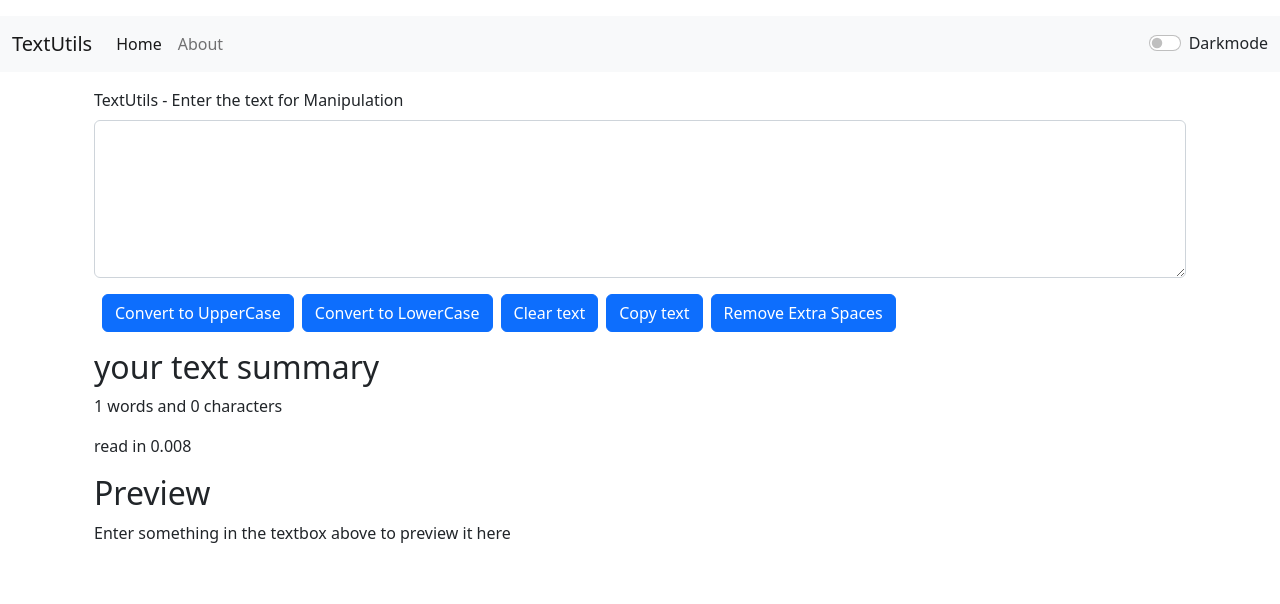
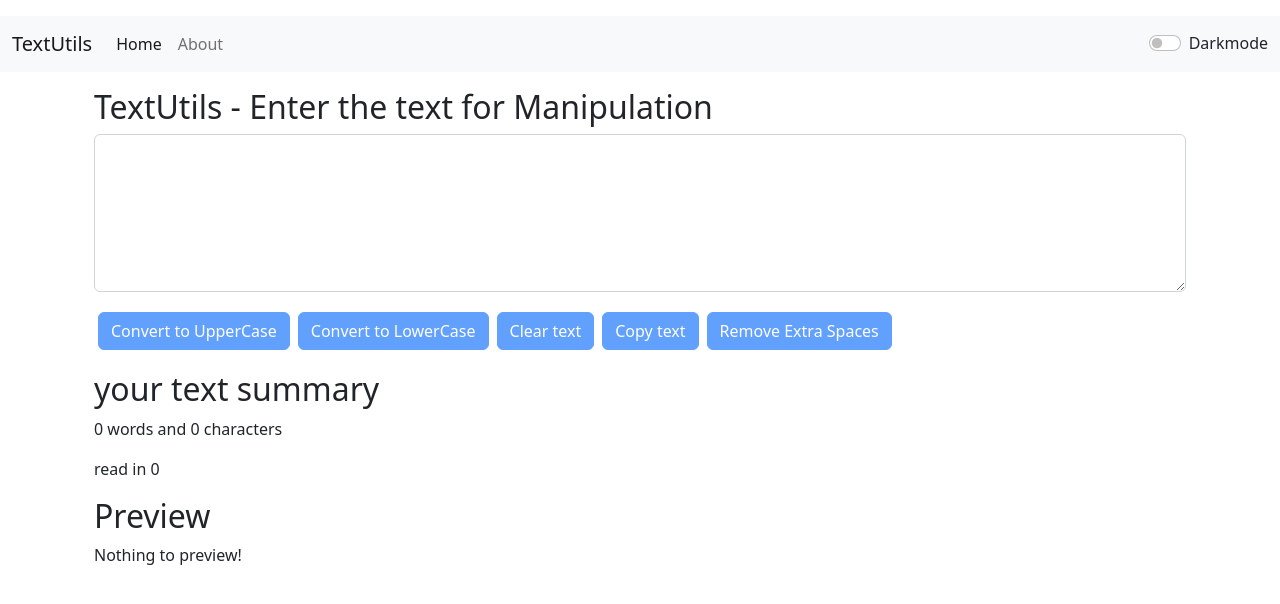
Before and after one commit to madhurikasam/TextUtils, a React (Create React App) app: page / in a window 1280 px wide. Shown: the top 604 px of the page. Built offline with nearby package versions, Linux system fonts and the light colour scheme.

Commit message:
Update TextForm.js

```diff
--- a/src/components/TextForm.js
+++ b/src/components/TextForm.js
@@ -2,6 +2,7 @@ import React,{useState} from 'react'
 
 
 export default function TextForm(props) {
+
     const [text,setText]=useState('');
     const HandleUpcase=()=>{
        let newtext=text.toUpperCase();
@@ -28,31 +29,32 @@ export default function TextForm(props) {
 
     }
     const HandleCopy=()=>{
-        var text=document.getElementById("mybox");
-        text.select();
-        navigator.clipboard.writeText(text.value);
+        // var text=document.getElementById("mybox");
+        // text.select();
+        // document.getSelection().removeAllRanges();
+        navigator.clipboard.writeText(text);
         props.setalert("Text has been copied","success");
     }
   return (
     <>
     <div className={`container text-${props.mode==='light'?'dark':'light'}`}>
-
+         <h2>{props.heading}</h2>
         <div className="mb-3">
-            <label htmlFor="mytext" class="form-label">{props.heading} </label>
+            {/* <label htmlFor="mytext" class="form-label">{props.heading} </label> */}
             <textarea className="form-control" value={text} onChange={Handleonchange} id="mybox" rows="6 "></textarea>
         </div>
-        <button className="btn btn-primary mx-2" onClick={HandleUpcase}>Convert to UpperCase</button>
-        <button className="btn btn-primary" onClick={HandleLowcase}>Convert to LowerCase</button>
-        <button className="btn btn-primary mx-2" onClick={Handleclear}>Clear text</button>
-        <button className="btn btn-primary " onClick={HandleCopy}>Copy text</button>
-        <button className="btn btn-primary mx-2" onClick={HandleExtraspaces}>Remove Extra Spaces</button>
+        <button disabled={text.length===0} className="btn btn-primary mx-1 my-1" onClick={HandleUpcase}>Convert to UpperCase</button>
+        <button disabled={text.length===0} className="btn btn-primary mx-1 my-1" onClick={HandleLowcase}>Convert to LowerCase</button>
+        <button disabled={text.length===0} className="btn btn-primary mx-1 my-1" onClick={Handleclear}>Clear text</button>
+        <button disabled={text.length===0} className="btn btn-primary mx-1 my-1" onClick={HandleCopy}>Copy text</button>
+        <button disabled={text.length===0} className="btn btn-primary mx-1 my-1" onClick={HandleExtraspaces}>Remove Extra Spaces</button>
     </div>
     <div className={`container my-3 text-${props.mode==='light'?'dark':'light'}`} >
         <h2>your text summary</h2>
-        <p>{text.split(" ").length} words and {text.length} characters</p>
-        <p>read in {0.008 * text.split(" ").length} </p>
+        <p>{text.split(/\s+/).filter((ele)=>{return ele.length!==0}).length} words and {text.length} characters</p>
+        <p>read in {0.008 * text.split(" ").filter((ele)=>{return ele.length!==0}).length} </p>
         <h2>Preview</h2>
-        <p>{text.length>0?text:"Enter something in the textbox above to preview it here"}</p>
+        <p>{text.length>0?text:"Nothing to preview!"}</p>
     </div>
     </>
   )
```
